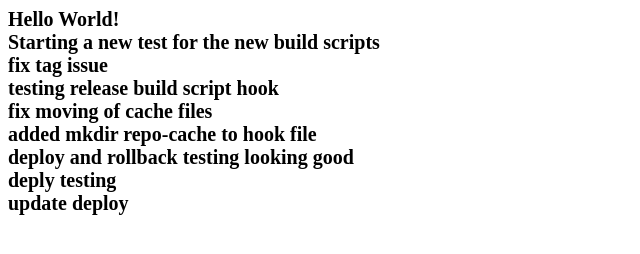
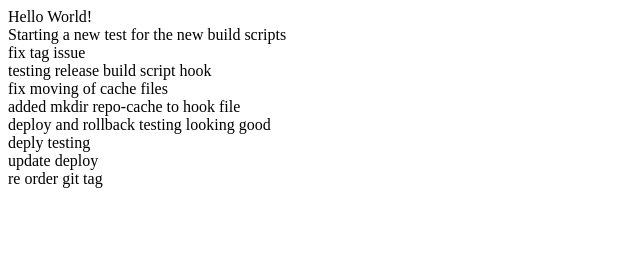
Before and after one commit to justinvetter/test-jenkins, a plain HTML site: page index.html in a window 1280 px wide. Shown: the whole page, without its empty margins (0-640 px from the left). Drawn offline with Linux system fonts and the light colour scheme.

Commit message:
deployed 0.0.20 at 7a7e4ac91e88f07b80a6d90afb73ffc636d8eb09

```diff
--- a/index.html
+++ b/index.html
@@ -19,7 +19,8 @@
     added mkdir repo-cache to hook file <br>
     deploy and rollback testing looking good <br>
     deply testing <br>
-    update deploy
+    update deploy <br>
+    re order git tag
 
   </body>
 </html>
--- a/styles/main.css
+++ b/styles/main.css
@@ -1,5 +1,5 @@
 body {
   background-color: white;
   color: black;
-  font-size: 20px;
-  font-weight: bold; }
+  font-size: 16px;
+  font-weight: 100; }
```
